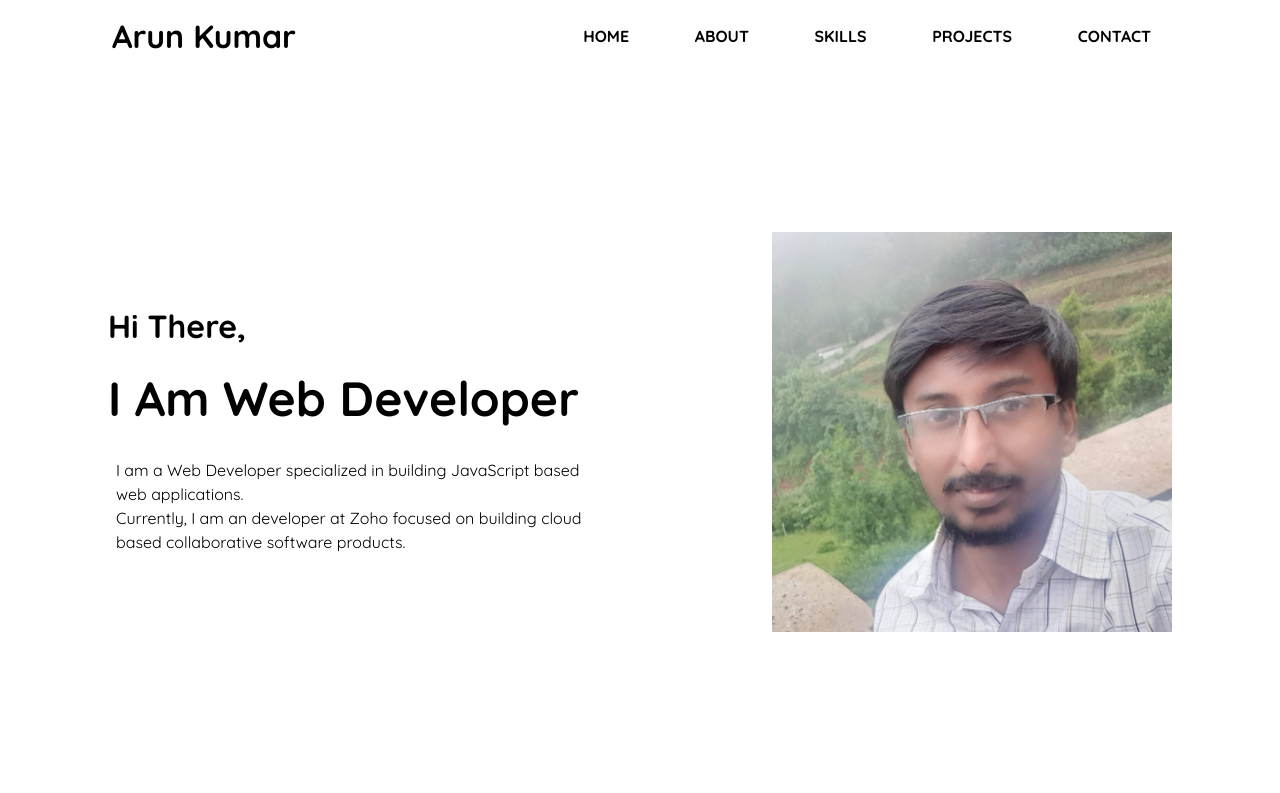
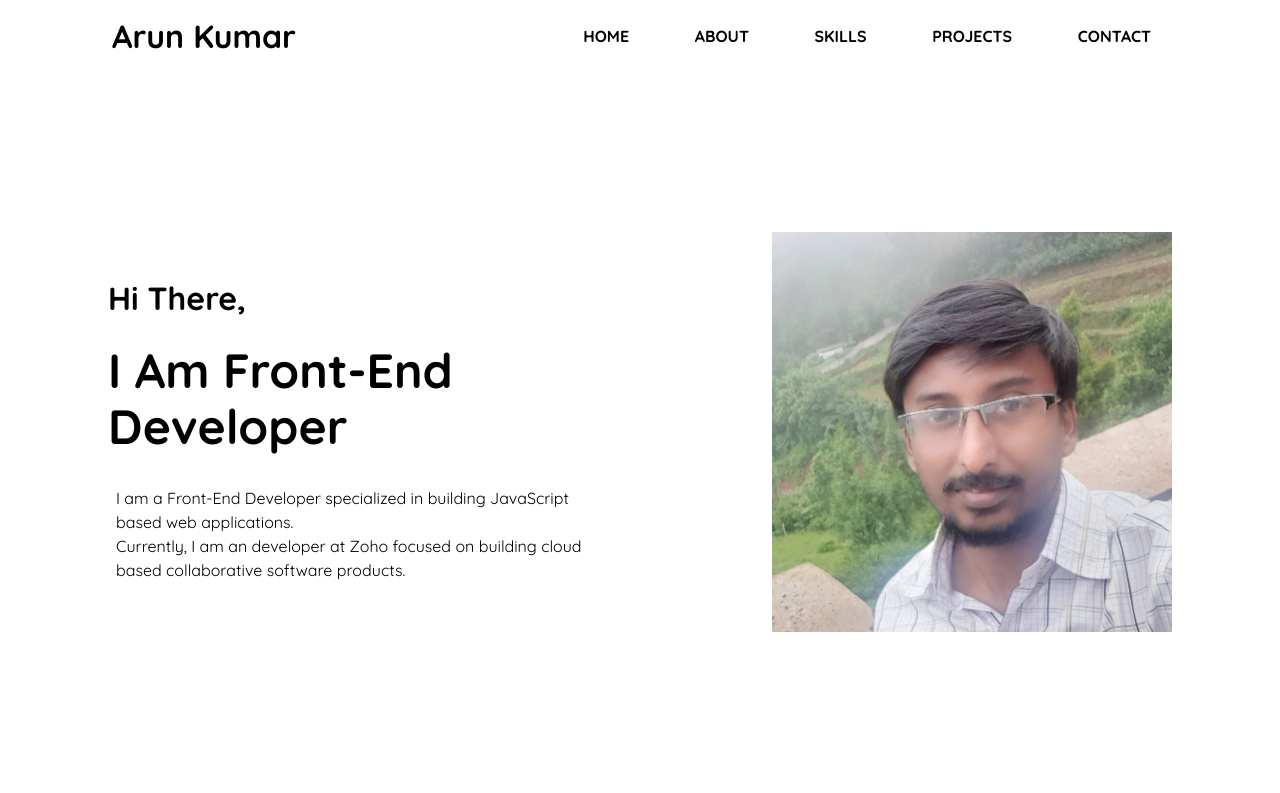
Before and after one commit to arunkumar-kumaresan/arunkumar-kumaresan, a plain HTML site: page index.html in a window 1280 px wide. Shown: the top 793 px of the page. Drawn offline with Linux system fonts and the light colour scheme.

Commit message:
Modified my title

```diff
--- a/index.html
+++ b/index.html
@@ -69,8 +69,8 @@
         <section id="home" class="hero__container">
             <div class="hero__text">
                 <h3>Hi There,</h3>
-                <h2>I Am Web Developer</h2>
-                <p>I am a Web Developer specialized in building JavaScript based web applications.<br>Currently, I am an
+                <h2>I Am Front-End Developer</h2>
+                <p>I am a Front-End Developer specialized in building JavaScript based web applications.<br>Currently, I am an
                     developer at Zoho focused on building cloud based collaborative software products.</p>
             </div>
             <div class="hero__image">
```
